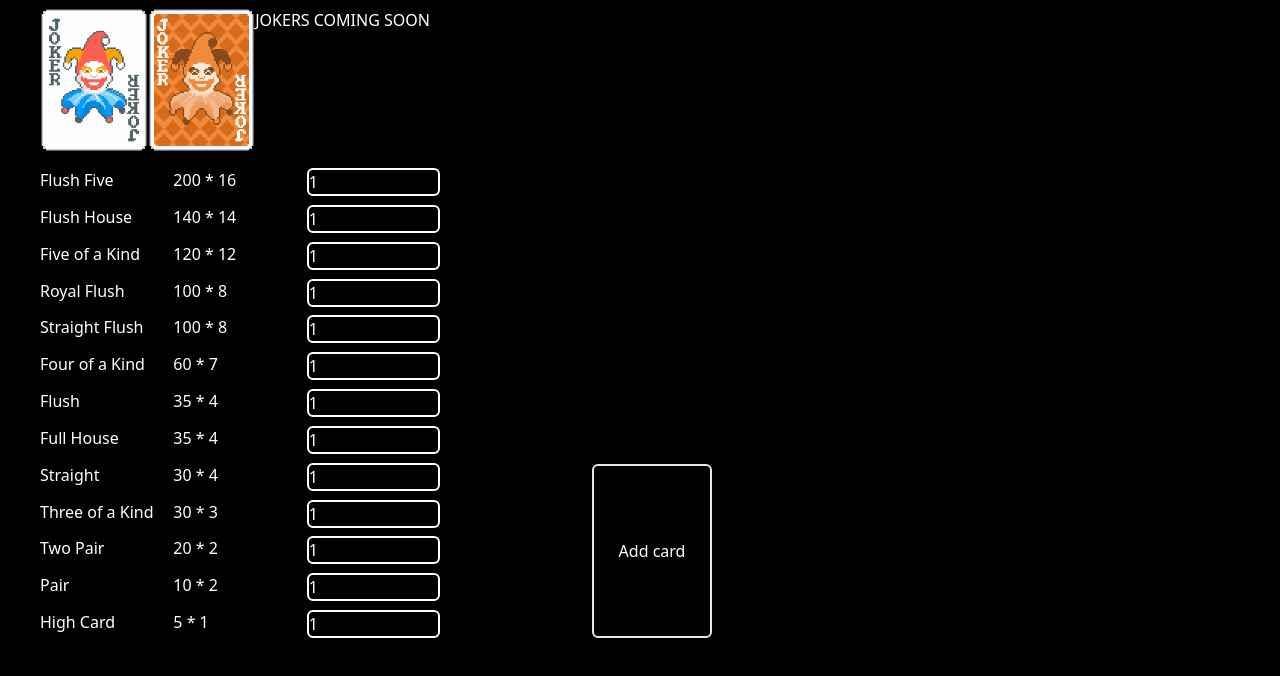
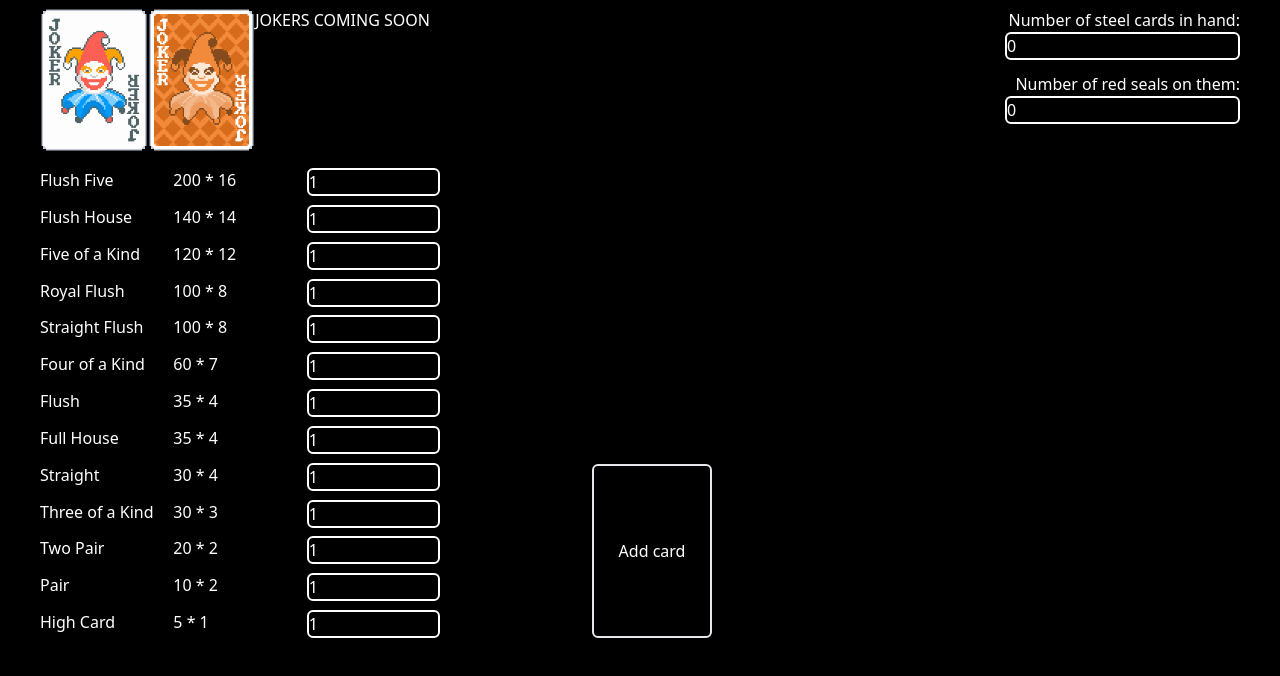
Before and after one commit to ionxeph/balatro-calculator, a React (Vite) app: page / in a window 1280 px wide. Shown: the top 676 px of the page. Built offline with nearby package versions, Linux system fonts and the light colour scheme.

Commit message:
steel card

```diff
--- a/src/App.tsx
+++ b/src/App.tsx
@@ -1,4 +1,4 @@
-import { useState } from 'react';
+import { ChangeEvent, useState } from 'react';
 import { PokerCard } from './helpers/poker-card';
 import { Hand } from './helpers/hand';
 import { chipsAndMultArray, getScore } from './helpers/score';
@@ -11,11 +11,41 @@ function App() {
   const [hand, setHand] = useState<Hand>();
   const [selectorOpen, setSelectorOpen] = useState(false);
   const [levels, setLevels] = useState(new Array(chipsAndMultArray.length).fill(1));
+  const [steelCardCount, setSteelCardCount] = useState(0);
+  const [steelRedSealCount, setSteelRedSealCount] = useState(0);
 
   return (
     <>
-      <div>
-        <Jokers />
+      <div className="grid gap-2 grid-cols-8 text-white">
+        <div className="col-span-6">
+          <Jokers />
+        </div>
+        <div className="col-span-2 text-right">
+          <label className="block" htmlFor="steel-card-count">
+            Number of steel cards in hand:
+          </label>
+          <input
+            id="steel-card-count"
+            type="number"
+            className="bg-black border-white border-2 rounded-md"
+            value={steelCardCount}
+            onChange={(e: ChangeEvent) => {
+              setSteelCardCount(+(e.target as HTMLInputElement).value);
+            }}
+          />
+          <label className="block mt-3" htmlFor="steel-red-seal-count">
+            Number of red seals on them:
+          </label>
+          <input
+            id="steel-red-seal-count"
+            type="number"
+            className="bg-black border-white border-2 rounded-md"
+            value={steelRedSealCount}
+            onChange={(e: ChangeEvent) => {
+              setSteelRedSealCount(+(e.target as HTMLInputElement).value);
+            }}
+          />
+        </div>
       </div>
       <div className="grid auto-cols-auto grid-flow-col gap-2 text-white">
         <div className="flex flex-col justify-between">
@@ -25,11 +55,11 @@ function App() {
           <div className="text-white h-40 text-center">
             {hand && hand.cards.length > 0 && (
               <>
-                <p className="text-5xl mb-3">{hand.getHandType()}</p>
-                <p className="text-6xl">
+                <p className="text-2xl mb-3">{hand.getHandType()}</p>
+                <p className="text-4xl">
                   {(() => {
-                    const [chips, mult, score] = getScore(hand, levels);
-                    return `${chips} * ${mult} = ${score}`;
+                    const [chips, mult, score] = getScore(hand, levels, steelCardCount, steelRedSealCount);
+                    return `${Math.round(chips)} * ${Math.round(mult)} = ${Math.round(score)}`;
                   })()}
                 </p>
               </>
--- a/src/helpers/poker-card.ts
+++ b/src/helpers/poker-card.ts
@@ -1,5 +1,5 @@
 export type Suit = 'spades' | 'hearts' | 'clubs' | 'diamonds' | 'none';
-export type Enhancement = 'none' | 'bonus' | 'mult' | 'wild' | 'glass' | 'stone' | 'lucky'; // TODO: steel
+export type Enhancement = 'none' | 'bonus' | 'mult' | 'wild' | 'glass' | 'stone' | 'lucky';
 export type Edition = 'base' | 'foil' | 'holographic' | 'polychrome';
 export type Seal = 'none' | 'red' | 'gold'; // TODO: the other seals don't affect score, gold only has an effect with certain jokers
 
--- a/src/helpers/score.ts
+++ b/src/helpers/score.ts
@@ -83,7 +83,12 @@ export function getBaseChipsAndMultBasedOnLevel(handType: HandType, level: numbe
 }
 
 // returns [chips, mult, total]
-export function getScore(hand: Hand, levels: number[]): [number, number, number] {
+export function getScore(
+  hand: Hand,
+  levels: number[],
+  steelCardCount: number,
+  steelRedSealCount: number
+): [number, number, number] {
   const handType = hand.getHandType();
   let levelIndex = 0;
   chipsAndMultArray.forEach((v, i) => {
@@ -131,5 +136,13 @@ export function getScore(hand: Hand, levels: number[]): [number, number, number]
       chips += totalChips;
     }
   });
+
+  if (steelCardCount > 0) {
+    for (let i = 0; i < steelCardCount + steelRedSealCount; i++) {
+      mult *= 1.5;
+    }
+  }
+
+  // TODO: jokers
   return [chips, mult, chips * mult];
 }
--- a/src/jokers/jokers.tsx
+++ b/src/jokers/jokers.tsx
@@ -1,6 +1,6 @@
 function Jokers() {
   return (
-    <div className="h-40 text-white">
+    <div className="h-40">
       <div className="flex">
         <img className="h-36" src={`./jokers/Joker.webp`} />
         <img className="h-36" src={`./jokers/Greedy Joker.webp`} />
```
